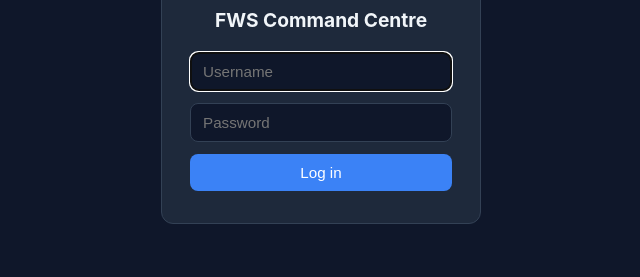
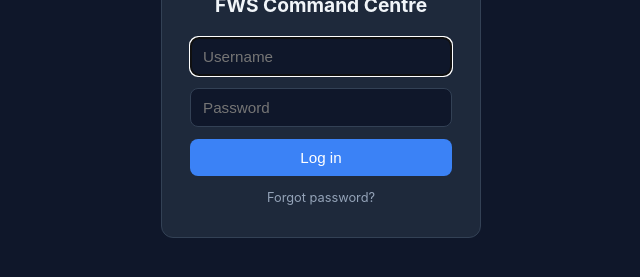
Before and after one commit to John0421299925/fws-command-center, a plain HTML site: page login.html in a window 1280 px wide. Shown: the part 341-618 px from the top of the page, without its empty margins (319-959 px from the left). Drawn offline with Linux system fonts and the light colour scheme.

Commit message:
Update login.html

```diff
--- a/login.html
+++ b/login.html
@@ -1,13 +1,17 @@
 <!DOCTYPE html>
 <!--
   FWS Command Centre — Login
-  Version: v1.3
+  Version: v1.4
 
   Real per-person login (username + password), replacing the old
   single shared password gate. Posts to /api/login, which sets a
   session cookie carrying the person's identity on success and
   redirects back to wherever they were trying to go.
 
+  v1.4 - Added a "Forgot password?" link, built after James got
+         genuinely locked out with no way back in except John/James
+         manually editing CC_USERS. Points to the new
+         forgot-password.html.
   v1.1 - The error message shown on failure was hardcoded to
          "Incorrect password" regardless of what actually went wrong
          (e.g. CC_PASSWORD not configured on this environment would
@@ -102,6 +106,15 @@
     text-align: center;
     display: none;
   }
+  .forgot-link {
+    display: block;
+    text-align: center;
+    margin-top: 14px;
+    color: var(--muted);
+    font-size: 0.8rem;
+    text-decoration: none;
+  }
+  .forgot-link:hover { color: var(--text); }
 </style>
 </head>
 <body>
@@ -114,6 +127,7 @@
       <button type="submit" id="submit-btn">Log in</button>
       <div class="error-msg" id="error-msg"></div>
     </form>
+    <a class="forgot-link" href="/forgot-password.html">Forgot password?</a>
   </div>
 
   <script>
```
